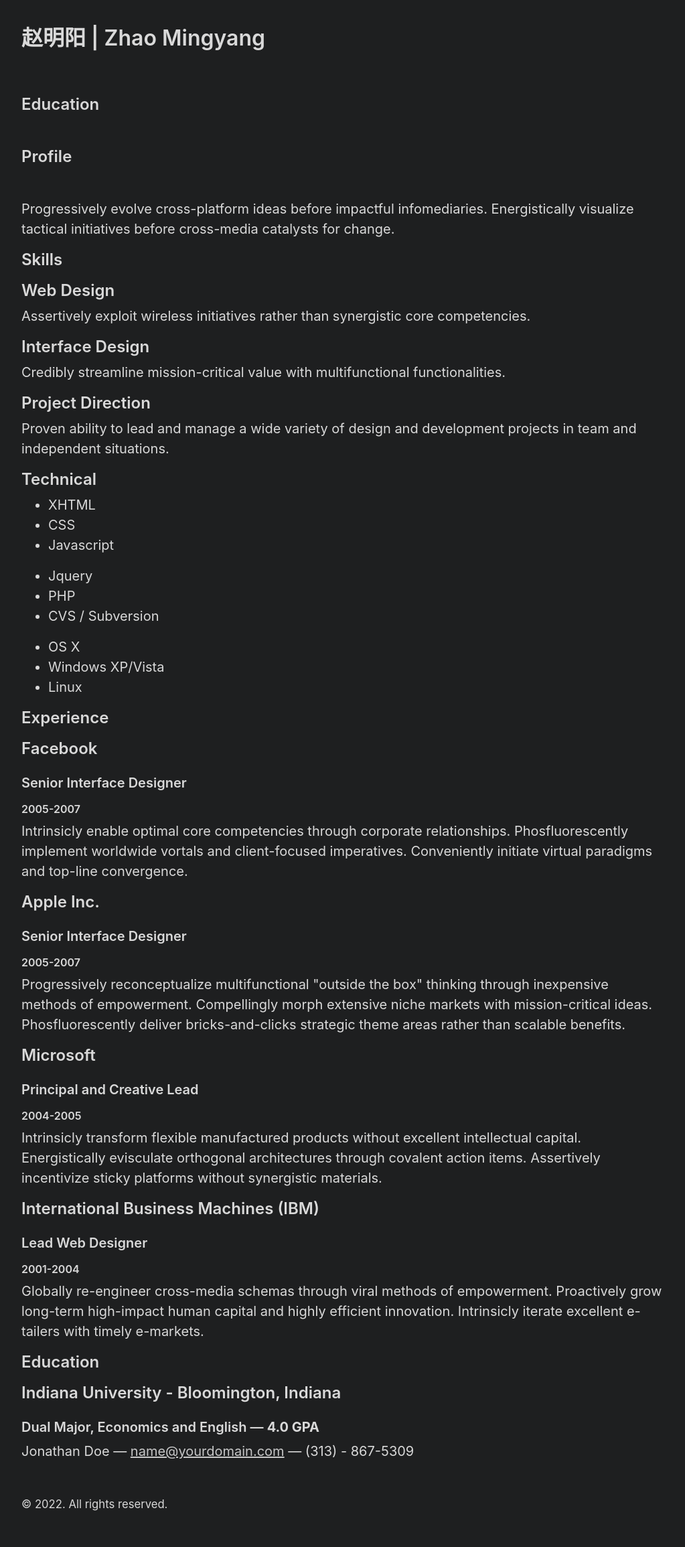
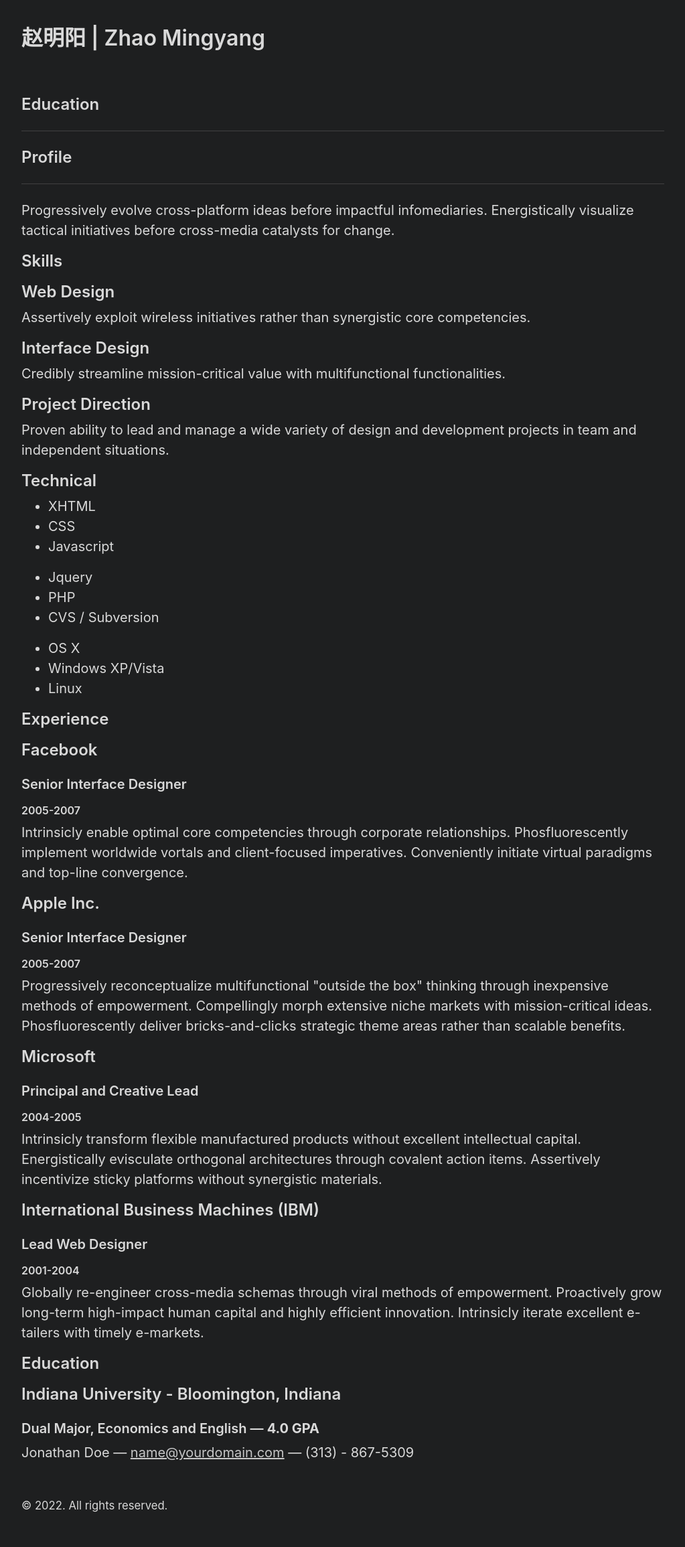
Before and after one commit to Zhao-Mingyang/zhao-mingyang.github.io, a Jekyll site: the page built from about.md, in a window 1280 px wide. Shown: the whole page at 67% size, without its empty margins (128-1151 px from the left). Built offline with Jekyll 4.4.1, drawn with Linux system fonts in a browser that asks for light colours.

Commit message:
Update _type.scss

```diff
--- a/_sass/_type.scss
+++ b/_sass/_type.scss
@@ -49,10 +49,10 @@ dd {
 hr {
   position: relative;
   margin: var(--spacer-2) 0;
-  border: 1px;
-  border-top: 35px;
+  border: 10px;
+//   border-top: 35px;
 //   margin-bottom: -10px;
-//   border-top: 1px solid var(--border-color);
+  border-top: 1px solid var(--border-color);
 //   style: "FILTER: alpha(opacity=100,finishopacity=0,style=1)"
 }
 
```
